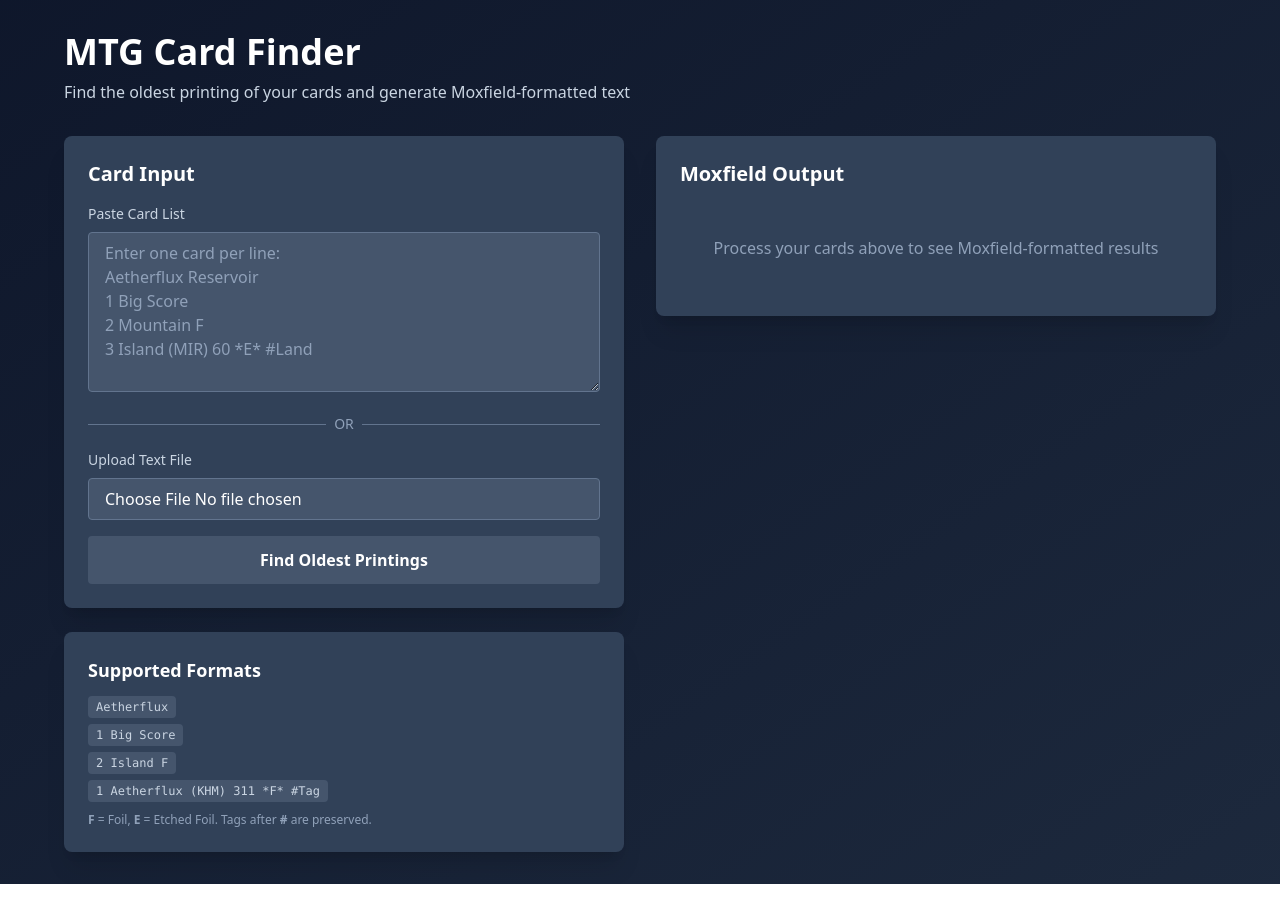
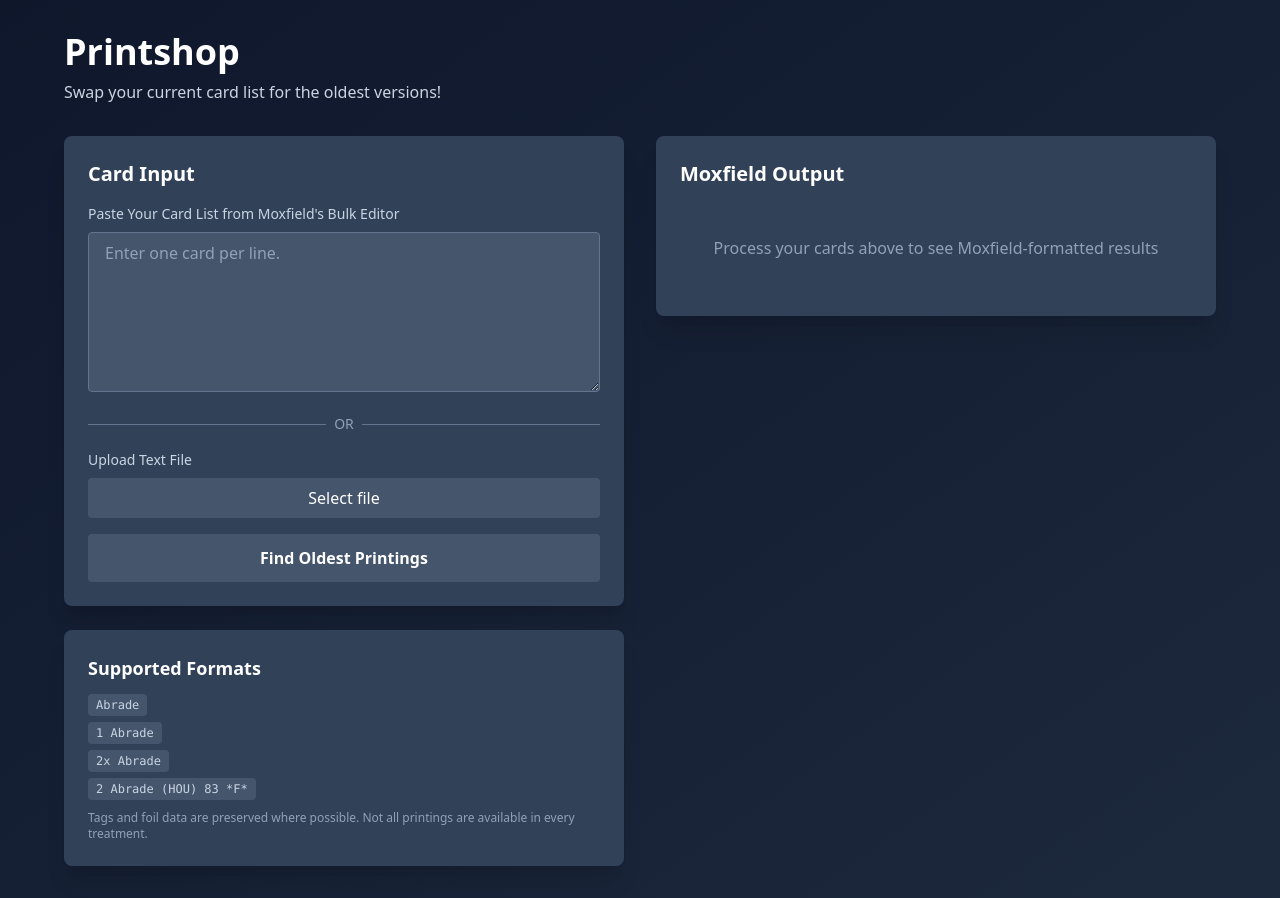
Before and after one commit to Kerakis/printshop, a SvelteKit app: page / in a window 1280 px wide. Built offline with nearby package versions, Linux system fonts and the light colour scheme.

Commit message:
Updated layout, fixed project name, and update dependencies

```diff
--- a/src/routes/+page.svelte
+++ b/src/routes/+page.svelte
@@ -97,10 +97,8 @@
 	<div class="mx-auto max-w-6xl">
 		<!-- Header -->
 		<div class="mb-8">
-			<h1 class="mb-2 text-4xl font-bold text-white">MTG Card Finder</h1>
-			<p class="text-slate-300">
-				Find the oldest printing of your cards and generate Moxfield-formatted text
-			</p>
+			<h1 class="mb-2 text-4xl font-bold text-white">Printshop</h1>
+			<p class="text-slate-300">Swap your current card list for the oldest versions!</p>
 		</div>
 
 		<div class="grid grid-cols-1 gap-8 lg:grid-cols-2">
@@ -112,12 +110,12 @@
 					<div class="space-y-4">
 						<div>
 							<label for="textarea" class="mb-2 block text-sm font-medium text-slate-300">
-								Paste Card List
+								Paste Your Card List from Moxfield's Bulk Editor
 							</label>
 							<textarea
 								id="textarea"
 								bind:value={inputText}
-								placeholder="Enter one card per line:&#10;Aetherflux Reservoir&#10;1 Big Score&#10;2 Mountain F&#10;3 Island (MIR) 60 *E* #Land"
+								placeholder="Enter one card per line."
 								class="h-40 w-full rounded border border-slate-500 bg-slate-600 px-4 py-2 text-white placeholder-slate-400 focus:border-blue-500 focus:outline-none disabled:opacity-50"
 								disabled={isProcessing}
 							></textarea>
@@ -141,9 +139,23 @@
 								type="file"
 								accept=".txt"
 								bind:files={inputFile}
-								class="w-full rounded border border-slate-500 bg-slate-600 px-4 py-2 text-white focus:border-blue-500 focus:outline-none disabled:opacity-50"
+								class="hidden"
 								disabled={isProcessing}
 							/>
+							<div class="flex flex-col gap-2">
+								<button
+									on:click={() => document.getElementById('file')?.click()}
+									class="w-full rounded bg-slate-600 px-4 py-2 text-white transition hover:bg-slate-500 disabled:opacity-50"
+									disabled={isProcessing}
+								>
+									Select file
+								</button>
+								{#if inputFile && inputFile.length > 0}
+									<div class="text-sm text-slate-400">
+										Selected: <span class="text-slate-200">{inputFile[0].name}</span>
+									</div>
+								{/if}
+							</div>
 						</div>
 
 						<button
@@ -171,23 +183,23 @@
 					<h3 class="mb-3 text-lg font-semibold text-white">Supported Formats</h3>
 					<ul class="space-y-2 text-sm text-slate-300">
 						<li>
-							<span class="rounded bg-slate-600 px-2 py-1 font-mono text-xs">Aetherflux</span>
+							<span class="rounded bg-slate-600 px-2 py-1 font-mono text-xs">Abrade</span>
 						</li>
 						<li>
-							<span class="rounded bg-slate-600 px-2 py-1 font-mono text-xs">1 Big Score</span>
+							<span class="rounded bg-slate-600 px-2 py-1 font-mono text-xs">1 Abrade</span>
 						</li>
 						<li>
-							<span class="rounded bg-slate-600 px-2 py-1 font-mono text-xs">2 Island F</span>
+							<span class="rounded bg-slate-600 px-2 py-1 font-mono text-xs">2x Abrade</span>
 						</li>
 						<li>
 							<span class="rounded bg-slate-600 px-2 py-1 font-mono text-xs"
-								>1 Aetherflux (KHM) 311 *F* #Tag</span
+								>2 Abrade (HOU) 83 *F*</span
 							>
 						</li>
 					</ul>
 					<p class="mt-3 text-xs text-slate-400">
-						<strong>F</strong> = Foil, <strong>E</strong> = Etched Foil. Tags after
-						<strong>#</strong> are preserved.
+						Tags and foil data are preserved where possible. Not all printings are available in
+						every treatment.
 					</p>
 				</div>
 			</div>
```
Also changed, not shown: 2 other files (tests, documents, lock files or other folders).
